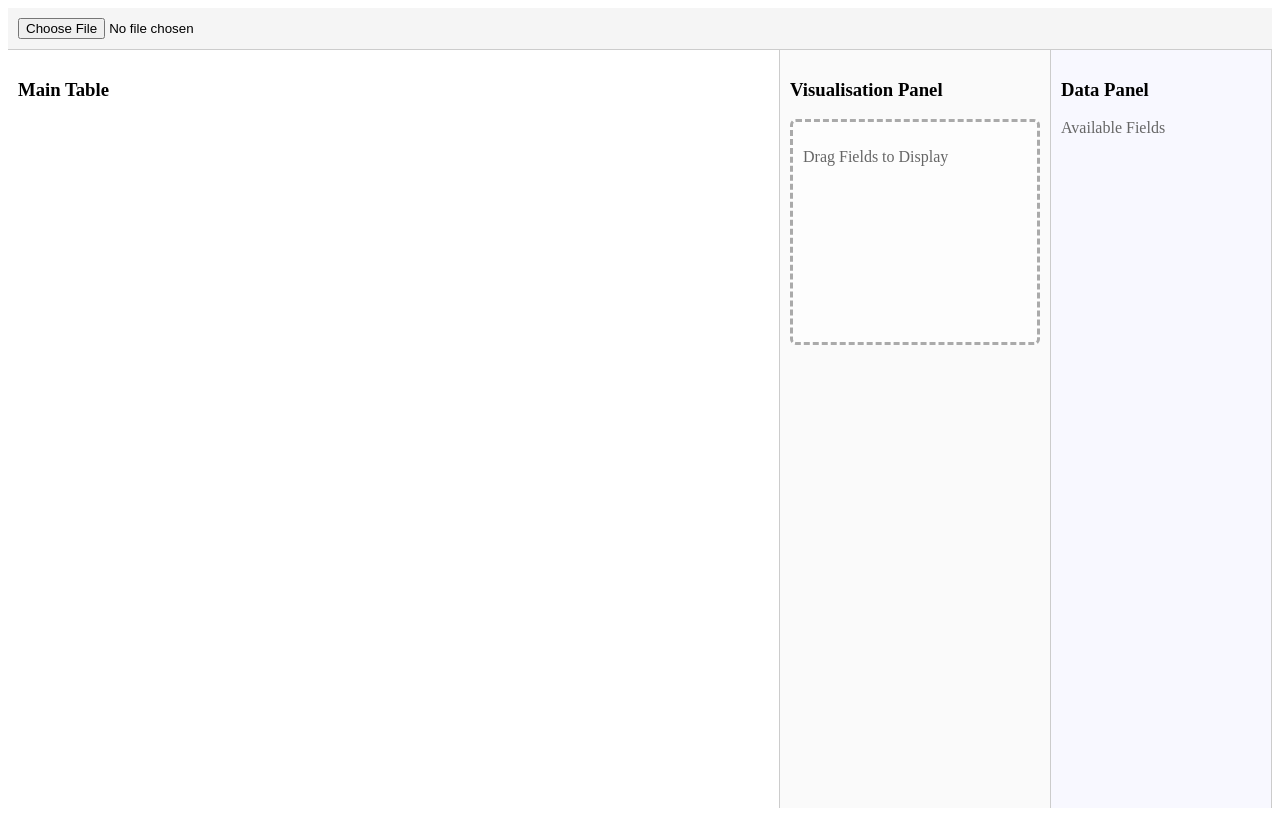
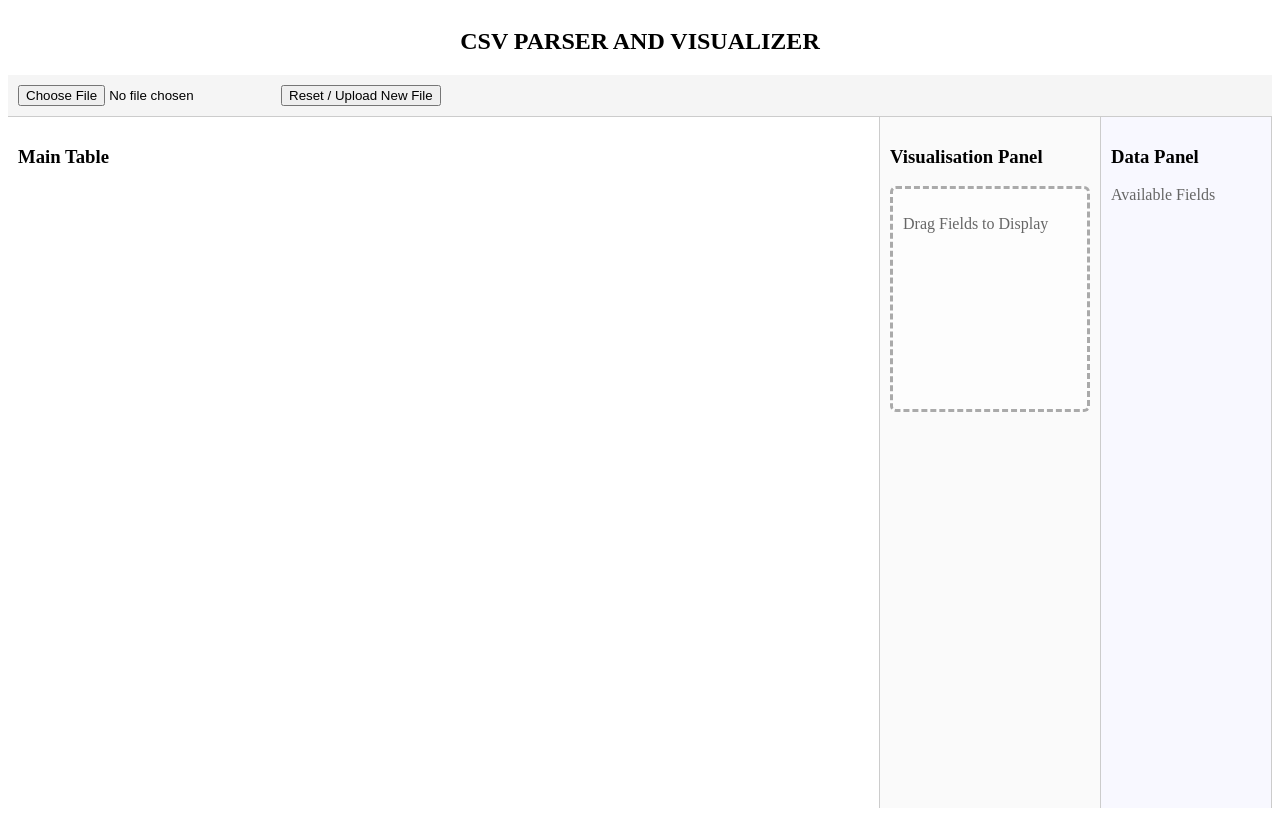
Before and after one commit to navajitjagan106/CSV_Parser_Visualizer, a React (Create React App) app: page / in a window 1280 px wide. Built offline with nearby package versions, Linux system fonts and the light colour scheme.

Commit message:
third commit

```diff
--- a/src/App.tsx
+++ b/src/App.tsx
@@ -1,16 +1,17 @@
 import Papa from "papaparse";
 import { useDispatch, useSelector } from "react-redux";
-import { setData } from "./store/dataSlice";
+import { setData, clearData } from "./store/dataSlice";
 import DataPanel from "./components/DataPanel";
-import PivotTable from "./components/MainTable";
 import { RootState } from "./store/store";
 import MainTable from "./components/MainTable";
 import VisualisationPanel from "./components/VisualisationPAnel";
+import { useRef } from "react";
 
 
 function App() {
   const dispatch = useDispatch();
   const data = useSelector((s: RootState) => s.data.rows);
+  const fileRef = useRef<HTMLInputElement>(null);
 
   //  const [data,setData]=useState<any[]>([])
 
@@ -27,32 +28,53 @@ function App() {
       }
     });
   }
+
+  const handleReset = () => {
+    dispatch(clearData());
+
+    if (fileRef.current) {
+      fileRef.current.value = "";
+    }
+  };
   return (
 
     <div style={{ height: "100vh", display: "flex", flexDirection: "column" }}>
+      <h2 style={{textAlign:'center'}}>CSV PARSER AND VISUALIZER</h2>
+
+      {/* Header */}
+      <div
+        style={{
+          padding: 10,
+          borderBottom: "1px solid #ccc",
+          background: "WhiteSmoke",
+          display: "flex",
+          gap: "10px",
+          alignItems: "center"
+        }}
+      >
+        <input type="file" accept=".csv" onChange={handleUpload} ref={fileRef} />
+        <button onClick={handleReset}>
+          Reset / Upload New File
+        </button>
+      </div>
 
 
-      {/* Header */}
-      <div style={{ padding: 10, borderBottom: "1px solid #ccc", background:'WhiteSmoke' }}>
-        <input type="file" accept=".csv" onChange={handleUpload} />
-      </div>
-
       {/* Main Area */}
-      <div style={{ flex: 1, display: "flex" }}>
+      <div style={{ flex: 1, display: "flex", overflow: "hidden" }}>
 
         {/* Table */}
-        <div style={{ flex: 1, overflowX: "scroll", padding: 10, borderRight: "1px solid #ccc" }}>
+        <div style={{ flex: 1, overflowX: "scroll", overflowY: "auto", padding: 10, borderRight: "1px solid #ccc" }}>
           <h3>Main Table</h3>
           <MainTable />
         </div>
-        <div style={{ width:250 , padding: 10, borderRight: "1px solid #ccc", background:'#fafafa' }}>
+        <div style={{ width: 200, padding: 10, borderRight: "1px solid #ccc", background: '#fafafa' }}>
           <h3>Visualisation Panel</h3>
           <VisualisationPanel />
         </div>
 
-         <div style={{ width:200 , padding: 10, borderRight: "1px solid #ccc", background:'GhostWhite' }}>
+        <div style={{ width: 150, padding: 10, borderRight: "1px solid #ccc", background: 'GhostWhite' }}>
           <h3>Data Panel</h3>
-              <DataPanel />
+          <DataPanel />
         </div>
 
 
--- a/src/components/DataPanel.tsx
+++ b/src/components/DataPanel.tsx
@@ -1,7 +1,6 @@
 import React from 'react'
 import { RootState } from '../store/store'
-import { selectColumn } from '../store/layoutSlice'
-import { useDispatch, useSelector } from 'react-redux';
+import {  useSelector } from 'react-redux';
 
 export default function DataPanel() {
     const columns = useSelector((s: RootState) => s.data.columns);
--- a/src/components/VisualisationPanel.tsx
+++ b/src/components/VisualisationPanel.tsx
@@ -5,7 +5,6 @@ import { useDispatch, useSelector } from 'react-redux';
 
 export default function VisualisationPanel ()  {
       const columns = useSelector((s: RootState) => s.data.columns);
-
       const selected= useSelector((s:RootState)=>s.layout.columns);
 
         const dispatch = useDispatch();
--- a/src/store/dataSlice.ts
+++ b/src/store/dataSlice.ts
@@ -1,19 +1,22 @@
 import { configureStore, createSlice, PayloadAction } from "@reduxjs/toolkit";
 
-const dataSlice=createSlice({
-    name:"data",
-    initialState:{
-        rows:[] as Record<string,any>[],
-        columns:[] as string[]
+const dataSlice = createSlice({
+    name: "data",
+    initialState: {
+        rows: [] as Record<string, any>[],
+        columns: [] as string[]
     },
-    reducers:{
-        setData(state,action:PayloadAction<Record<string,any>[]>){
-            state.rows=action.payload;
-            state.columns=Object.keys(action.payload[0]||{});
-
+    reducers: {
+        setData(state, action: PayloadAction<Record<string, any>[]>) {
+            state.rows = action.payload;
+            state.columns = Object.keys(action.payload[0] || {});
+        },
+        clearData(state) {
+            state.rows = [];
+            state.columns = [];
         }
     }
 });
 
-export const {setData} = dataSlice.actions;
+export const { setData, clearData } = dataSlice.actions;
 export default dataSlice.reducer;
--- a/src/store/layoutSlice.ts
+++ b/src/store/layoutSlice.ts
@@ -3,19 +3,14 @@ import { configureStore, createSlice, PayloadAction } from "@reduxjs/toolkit";
 const layoutSlice=createSlice({
     name:"layout",
     initialState:{
-
         columns:[] as string[],
-
     },
     reducers:{
-
           selectColumn(state,action: PayloadAction<string>){
             const col=action.payload
-
             if(state.columns.includes(col)) state.columns=state.columns.filter(c=>c!=col)
             else state.columns.push(col)
           }
-
     }
 });
 
```
